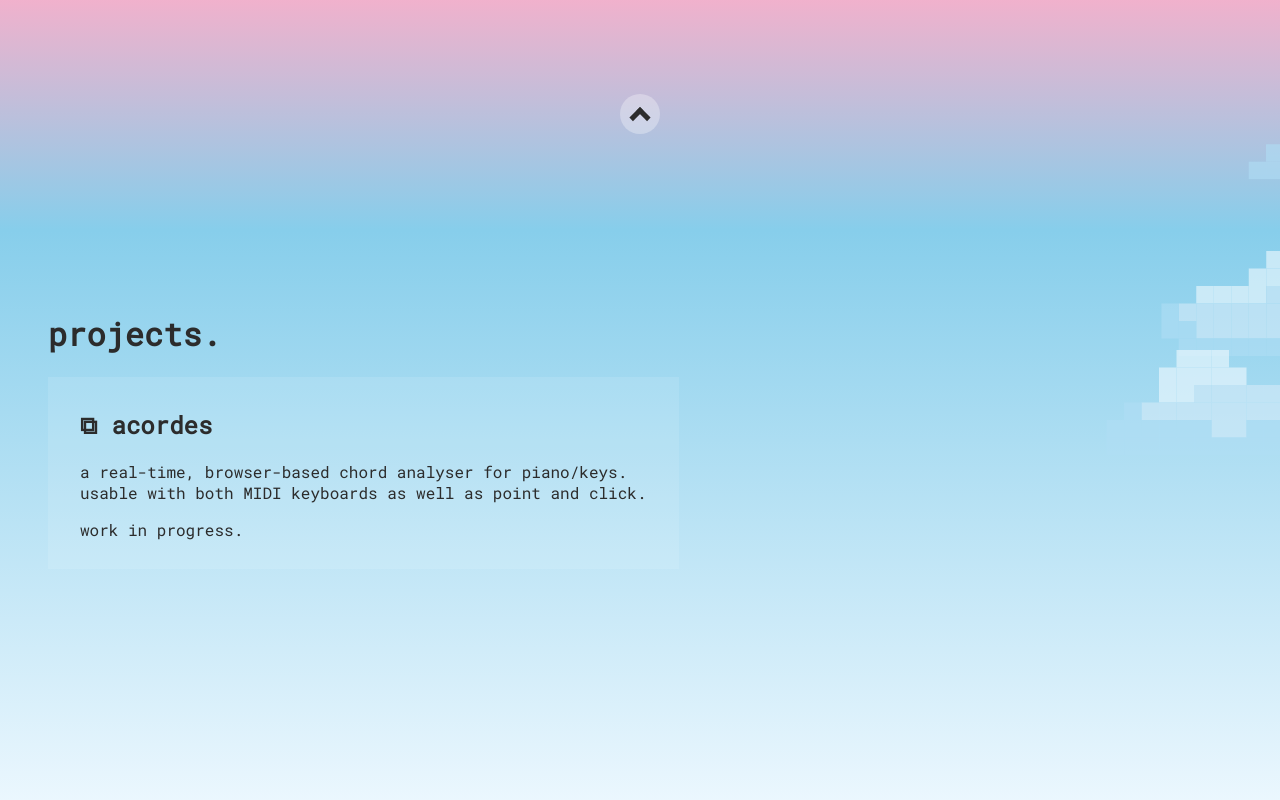
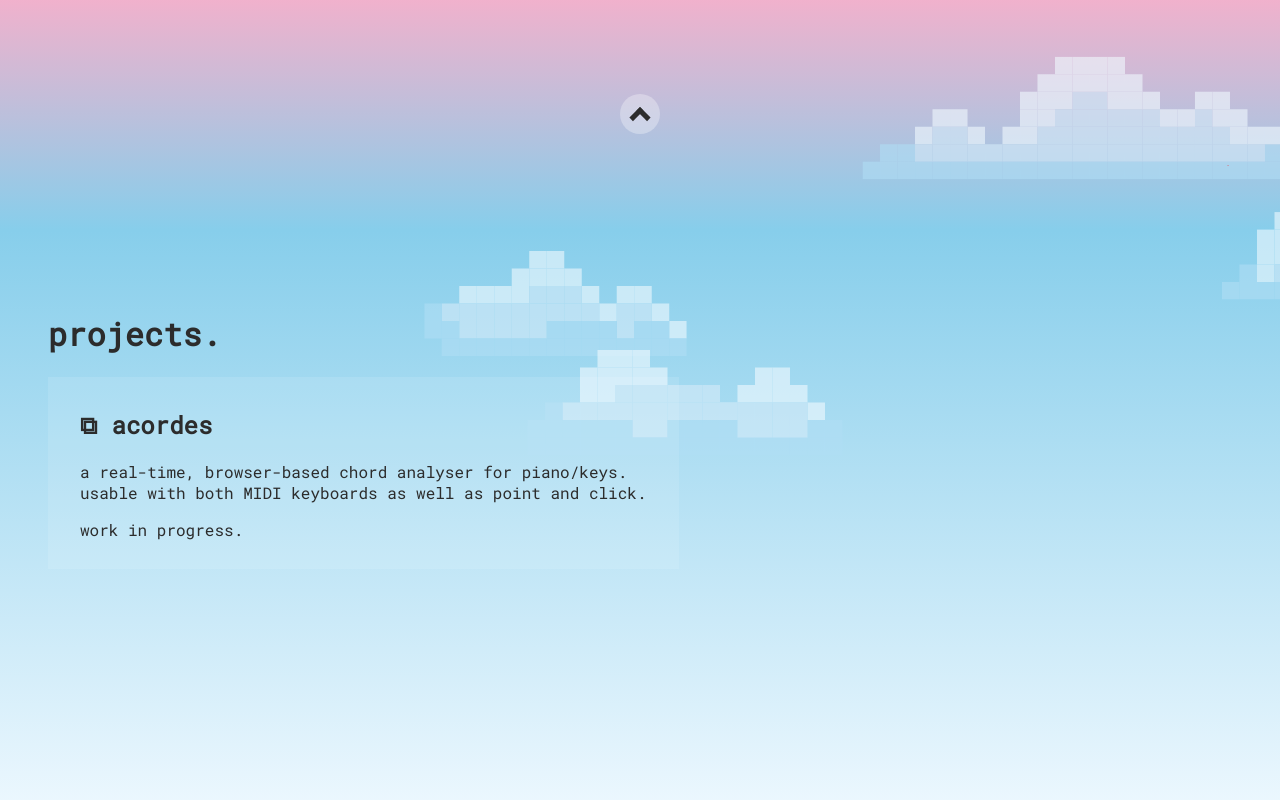
Before and after one commit to charlyflynn/charlyflynn.github.io, a SvelteKit app: page / in a window 1280 px wide. Shown: the part 770-1570 px from the top of the page. Built offline with nearby package versions, Linux system fonts and the light colour scheme.

Commit message:
clouds offset for different pages

```diff
--- a/src/components/Clouds.svelte
+++ b/src/components/Clouds.svelte
@@ -3,33 +3,36 @@
 	import Cloud2 from './cloud2.svelte';
 	import Cloud3 from './cloud3.svelte';
 	import Cloud4 from './cloud4.svelte';
+	export let offset = 0;
 </script>
 
 <div class="container">
-	<div class="cloud c1">
+	<div class="cloud c1" style="--offset:{offset};">
 		<Cloud1 />
 	</div>
-	<div class="cloud c2">
+	<div class="cloud c2" style="--offset:{offset};">
 		<Cloud2 />
 	</div>
-	<div class="cloud c3">
+	<div class="cloud c3" style="--offset:{offset};">
 		<Cloud3 />
 	</div>
-	<div class="cloud c4">
+	<div class="cloud c4" style="--offset:{offset};">
 		<Cloud4 />
 	</div>
 </div>
 
 <style>
 	.c1 {
-		animation: scroll 65s linear 15s infinite;
+		animation: scroll 65s linear infinite;
+		animation-delay: calc(15s + -1s * var(--offset));
 		top: 99px;
 		transform: scale(0.7);
 		z-index: -3;
 		margin-left: 100%;
 	}
 	.c2 {
-		animation: scroll 55s linear 0s infinite;
+		animation: scroll 55s linear infinite;
+		animation-delay: calc(-1.4s * var(--offset));
 		top: 198px;
 		transform: scale(0.7);
 		z-index: -2;
@@ -37,6 +40,7 @@
 	}
 	.c3 {
 		animation: scroll 40s linear infinite;
+		animation-delay: calc(-0.8s * var(--offset));
 		top: 297px;
 		transform: scale(0.7);
 		z-index: -1;
@@ -44,6 +48,7 @@
 	}
 	.c4 {
 		animation: scroll 75s linear infinite;
+		animation-delay: calc(-1s * var(--offset));
 		transform: scale(0.7);
 		z-index: -4;
 		margin-left: 100%;
--- a/src/routes/+page.svelte
+++ b/src/routes/+page.svelte
@@ -22,7 +22,7 @@
 </div>
 <div id="projects" class="page">
 	<Arrow direction="up" href="#hi" />
-	<Clouds />
+	<Clouds offset={15} />
 	<div class="flex content">
 		<h1>projects.</h1>
 		<a
```
